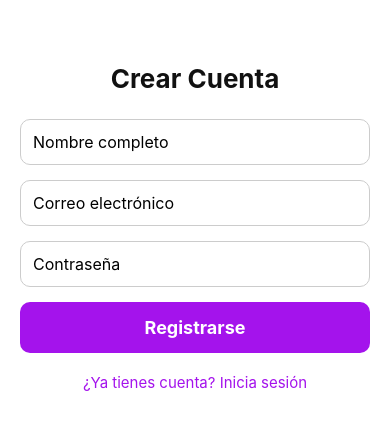
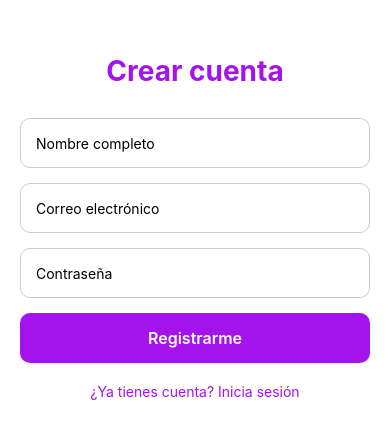
Before and after one commit to samuuu023/AppCitas, a React Native app: screen /Register in a window 390 px wide. Shown: the part 195-634 px from the top of the page. Built offline with nearby package versions, Linux system fonts and the light colour scheme.

Commit message:
Register corregido

```diff
--- a/screens/RegisterScreen.js
+++ b/screens/RegisterScreen.js
@@ -7,47 +7,56 @@ import {
   StyleSheet,
   Alert,
 } from "react-native";
+import { useNavigation } from "@react-navigation/native";
 import { createUserWithEmailAndPassword } from "firebase/auth";
 import { doc, setDoc } from "firebase/firestore";
-import { auth, db } from "../api/firebase.js"; // 👈 tu conexión
+import { auth, db } from "../api/firebase.js"; // 👈 tu configuración de Firebase
 
-export default function RegisterScreen({ navigation }) {
-  const [nombre, setNombre] = useState("");
+export default function RegisterScreen() {
+  const navigation = useNavigation();
+  const [name, setName] = useState("");
   const [email, setEmail] = useState("");
   const [password, setPassword] = useState("");
 
   const handleRegister = async () => {
-    if (!nombre || !email || !password) {
+    if (!name || !email || !password) {
       Alert.alert("Error", "Por favor completa todos los campos.");
       return;
     }
 
     try {
       // 🔐 Crear usuario en Firebase Authentication
-      const userCredential = await createUserWithEmailAndPassword(
-        auth,
-        email,
-        password
-      );
+      const userCredential = await createUserWithEmailAndPassword(auth, email, password);
       const user = userCredential.user;
 
-      // 🧾 Crear documento en Firestore (colección "usuarios")
+      // 🧾 Guardar datos del usuario en Firestore
       await setDoc(doc(db, "usuarios", user.uid), {
-        nombre,
+        nombre: name,
         correo: email,
+        creado: new Date().toISOString(),
         rol: "usuario",
-        creado: new Date().toISOString(),
       });
 
-      Alert.alert("Éxito", "Usuario registrado correctamente.");
-      navigation.navigate("Service");
+      Alert.alert("Registro exitoso", "Tu cuenta ha sido creada correctamente.", [
+        {
+          text: "Continuar",
+          onPress: () => {
+            // 🔹 Redirigir al AppTabs
+            navigation.reset({
+              index: 0,
+              routes: [{ name: "AppTabs", params: { screen: "Service" } }],
+            });
+          },
+        },
+      ]);
     } catch (error) {
+      // ⚠️ Manejo de errores comunes
       if (error.code === "auth/email-already-in-use") {
         Alert.alert("Error", "Este correo ya está registrado.");
       } else if (error.code === "auth/invalid-email") {
-        Alert.alert("Error", "Correo inválido.");
+        Alert.alert("Error", "Correo electrónico inválido.");
       } else if (error.code === "auth/weak-password") {
-        Alert.alert("Error", "La contraseña es demasiado débil.");
+        Alert.alert("Error", "La contraseña debe tener al menos 6 caracteres.");
       } else {
         Alert.alert("Error", error.message);
       }
@@ -56,13 +65,13 @@ export default function RegisterScreen({ navigation }) {
 
   return (
     <View style={styles.container}>
-      <Text style={styles.title}>Crear Cuenta</Text>
+      <Text style={styles.title}>Crear cuenta</Text>
 
       <TextInput
         style={styles.input}
         placeholder="Nombre completo"
-        value={nombre}
-        onChangeText={setNombre}
+        value={name}
+        onChangeText={setName}
       />
 
       <TextInput
@@ -70,8 +79,8 @@ export default function RegisterScreen({ navigation }) {
         placeholder="Correo electrónico"
         value={email}
         onChangeText={setEmail}
+        keyboardType="email-address"
         autoCapitalize="none"
-        keyboardType="email-address"
       />
 
       <TextInput
@@ -83,12 +92,12 @@ export default function RegisterScreen({ navigation }) {
       />
 
       <TouchableOpacity style={styles.button} onPress={handleRegister}>
-        <Text style={styles.buttonText}>Registrarse</Text>
+        <Text style={styles.buttonText}>Registrarme</Text>
       </TouchableOpacity>
 
-      <Text style={styles.link} onPress={() => navigation.navigate("Login")}>
-        ¿Ya tienes cuenta? Inicia sesión
-      </Text>
+      <TouchableOpacity onPress={() => navigation.navigate("Login")}>
+        <Text style={styles.linkText}>¿Ya tienes cuenta? Inicia sesión</Text>
+      </TouchableOpacity>
     </View>
   );
 }
@@ -96,40 +105,42 @@ export default function RegisterScreen({ navigation }) {
 const styles = StyleSheet.create({
   container: {
     flex: 1,
+    backgroundColor: "#fff",
+    alignItems: "center",
     justifyContent: "center",
     padding: 20,
-    backgroundColor: "#fff",
   },
   title: {
-    fontSize: 26,
+    fontSize: 28,
     fontWeight: "bold",
-    marginBottom: 25,
-    textAlign: "center",
-    color: "#111",
+    marginBottom: 30,
+    color: "#a413ec",
   },
   input: {
+    width: "100%",
+    height: 50,
+    borderColor: "#ccc",
     borderWidth: 1,
-    borderColor: "#ccc",
-    padding: 12,
     borderRadius: 10,
+    paddingHorizontal: 15,
     marginBottom: 15,
-    fontSize: 16,
   },
   button: {
     backgroundColor: "#a413ec",
-    padding: 15,
+    paddingVertical: 15,
+    width: "100%",
     borderRadius: 10,
     alignItems: "center",
+    marginBottom: 10,
   },
   buttonText: {
     color: "#fff",
-    fontSize: 18,
-    fontWeight: "700",
+    fontWeight: "600",
+    fontSize: 16,
   },
-  link: {
-    textAlign: "center",
+  linkText: {
     color: "#a413ec",
-    marginTop: 20,
-    fontSize: 15,
+    fontSize: 14,
+    marginTop: 10,
   },
 });
```
